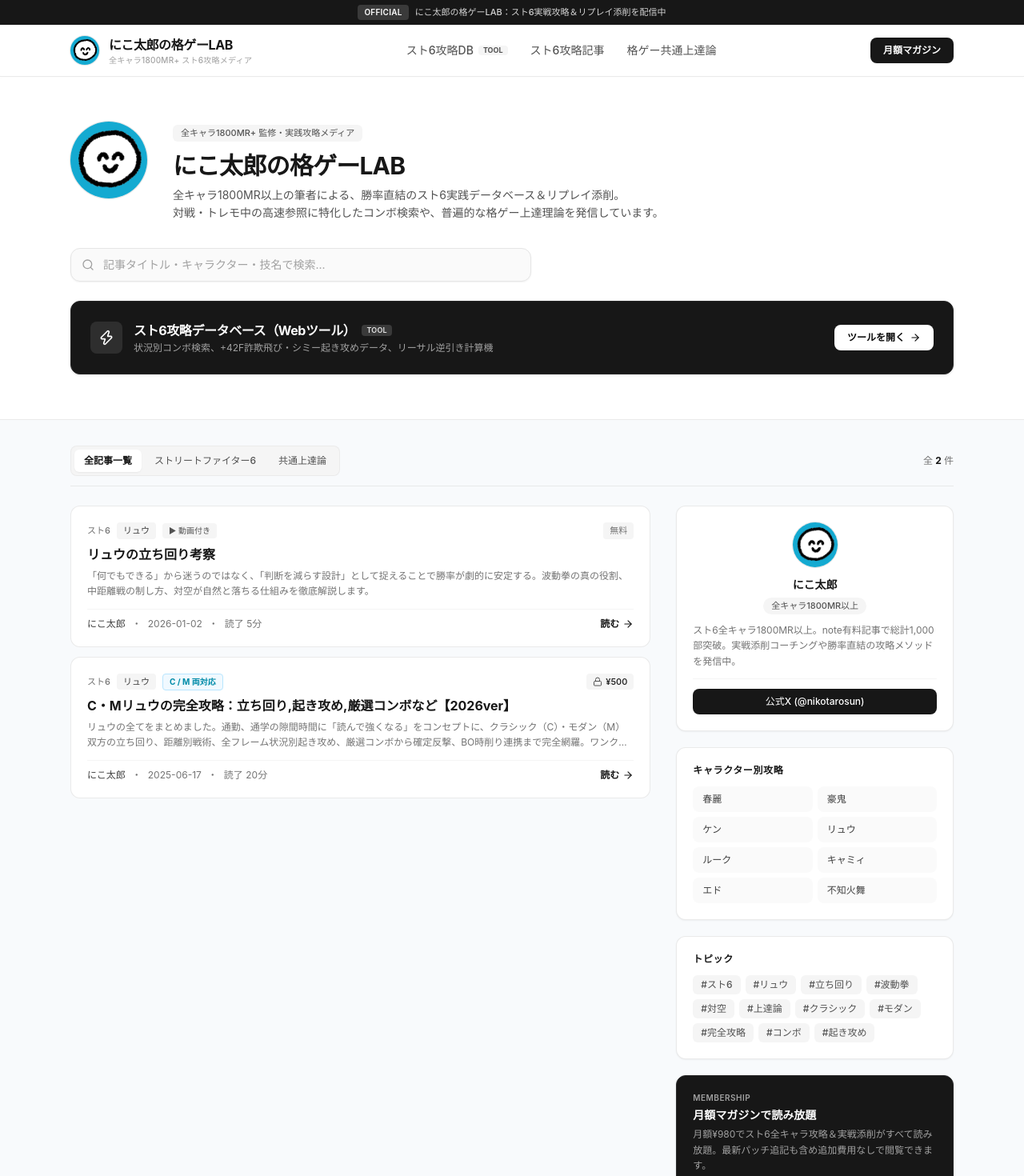
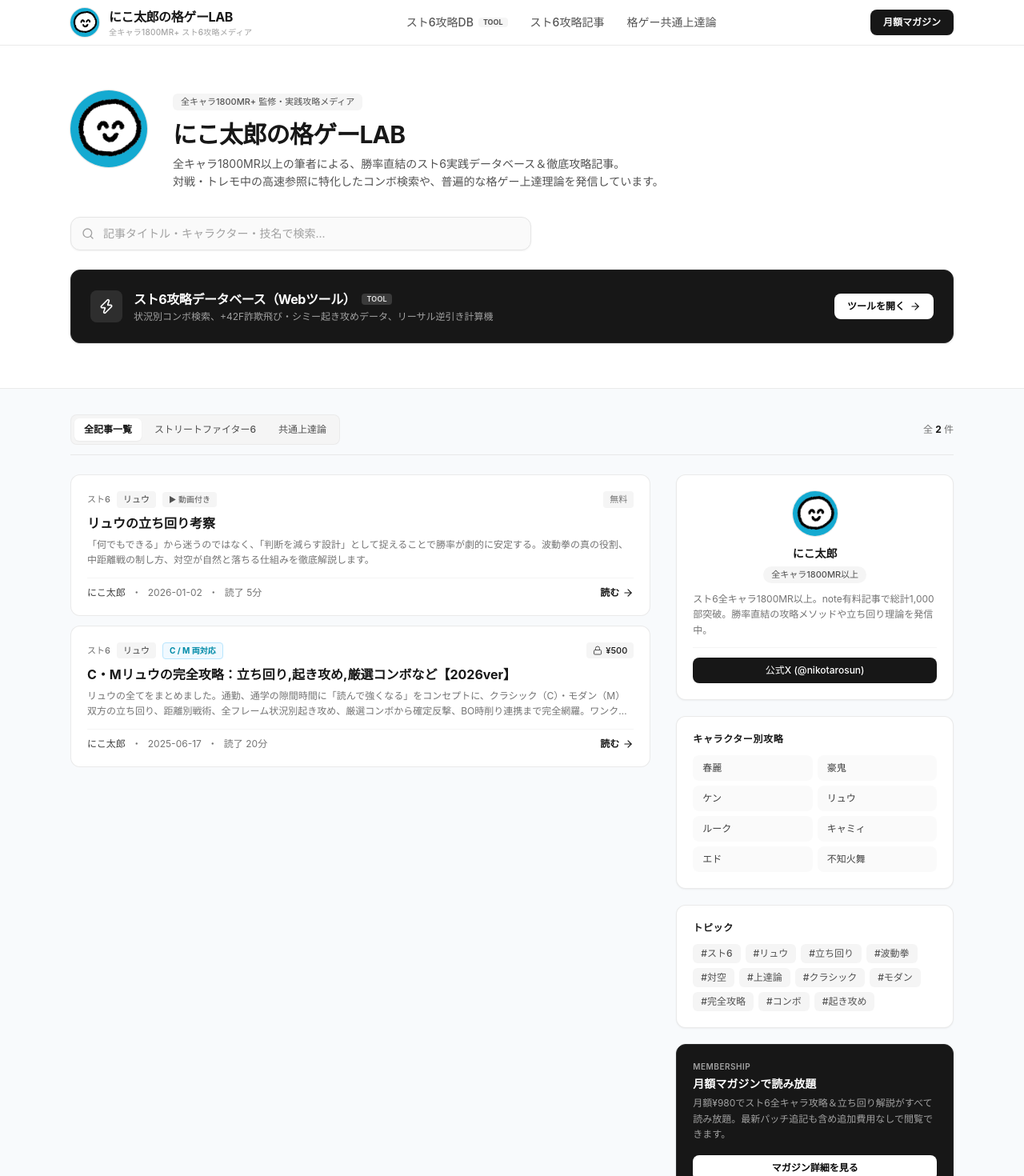
Before and after one commit to nikotarodesu/fgc-hub, a Next.js app: page / in a window 1280 px wide. Shown: the top 1470 px of the page at 80% size. Built offline with nearby package versions, Linux system fonts and the light colour scheme.

Commit message:
fix: remove announcement bar with inaccurate coaching text, make header non-sticky for maximized screen space, and clean up coaching mentions across site

```diff
--- a/src/app/articles/[slug]/page.tsx
+++ b/src/app/articles/[slug]/page.tsx
@@ -596,7 +596,7 @@
                 月額マガジンで読み放題
               </h3>
               <p className="text-xs text-neutral-400 leading-relaxed mb-4">
-                月額¥980でスト6全キャラ攻略＆実戦添削がすべて読み放題。最新パッチ追記も含め追加費用なしで閲覧できます。
+                月額¥980でスト6全キャラ攻略＆立ち回り解説がすべて読み放題。最新パッチ追記も含め追加費用なしで閲覧できます。
               </p>
               <Link
                 href="/membership"
--- a/src/app/membership/page.tsx
+++ b/src/app/membership/page.tsx
@@ -39,7 +39,7 @@
             スト6完全攻略マガジン（読み放題）
           </h1>
           <p className="text-xs sm:text-sm text-neutral-600 leading-relaxed font-normal">
-            全キャラ1800MR以上の筆者による実戦添削、最新アップデート時の新コンボ・立ち回り解説がすべて読み放題。<br className="hidden sm:inline" />
+            全キャラ1800MR以上の筆者による徹底攻略、最新アップデート時の新コンボ・立ち回り解説がすべて読み放題。<br className="hidden sm:inline" />
             単体購入よりも圧倒的にお得に最新の攻略情報へアクセスいただけます。
           </p>
         </div>
@@ -50,7 +50,7 @@
           <div className="p-6 rounded-xl bg-white border border-neutral-200/80 flex flex-col justify-between shadow-xs">
             <div>
               <h3 className="text-sm font-bold text-neutral-900 mb-1">単体記事の買い切り</h3>
-              <p className="text-xs text-neutral-500 mb-4">特定のキャラクターや添削記事だけ読みたい方に</p>
+              <p className="text-xs text-neutral-500 mb-4">特定のキャラクターの攻略記事だけ読みたい方に</p>
               <div className="text-2xl font-bold text-neutral-900 mb-4">
                 ¥500〜980 <span className="text-xs font-normal text-neutral-500">/ 1記事</span>
               </div>
@@ -83,7 +83,7 @@
             </div>
             <div>
               <h3 className="text-sm font-bold text-neutral-900 mb-1">月額プレミアムマガジン</h3>
-              <p className="text-xs text-neutral-500 mb-4">スト6全キャラ攻略・実戦添削・共通理論まで全記事アクセス</p>
+              <p className="text-xs text-neutral-500 mb-4">スト6全キャラ攻略・立ち回り徹底解説・共通理論まで全記事アクセス</p>
               <div className="text-3xl font-bold text-neutral-900 mb-4">
                 ¥980 <span className="text-xs font-normal text-neutral-500">/ 月（税込）</span>
               </div>
@@ -94,11 +94,11 @@
                 </li>
                 <li className="flex items-center gap-2">
                   <Check className="w-3.5 h-3.5 text-neutral-900" />
-                  <span>全キャラ1800MR以上の視点による実戦添削・対策</span>
+                  <span>全キャラ1800MR以上の視点による実戦立ち回り・キャラ対策</span>
                 </li>
                 <li className="flex items-center gap-2">
                   <Check className="w-3.5 h-3.5 text-neutral-900" />
-                  <span>動画付きリプレイ添削記事もすべて閲覧可能</span>
+                  <span>最新パッチ追記・アップデート検証記事もすべて閲覧可能</span>
                 </li>
                 <li className="flex items-center gap-2">
                   <Check className="w-3.5 h-3.5 text-neutral-900" />
--- a/src/app/page.tsx
+++ b/src/app/page.tsx
@@ -68,7 +68,7 @@
                 にこ太郎の格ゲーLAB
               </h1>
               <p className="text-sm text-neutral-600 leading-relaxed">
-                全キャラ1800MR以上の筆者による、勝率直結のスト6実践データベース＆リプレイ添削。<br className="hidden sm:inline" />
+                全キャラ1800MR以上の筆者による、勝率直結のスト6実践データベース＆徹底攻略記事。<br className="hidden sm:inline" />
                 対戦・トレモ中の高速参照に特化したコンボ検索や、普遍的な格ゲー上達理論を発信しています。
               </p>
             </div>
@@ -207,7 +207,7 @@
                     攻略記事を準備中です
                   </h3>
                   <p className="text-xs text-neutral-500 mt-1.5 max-w-md mx-auto leading-relaxed">
-                    全キャラ1800MR以上の筆者「にこ太郎」による実戦添削・解説記事を順次公開予定です。まずは上部の「スト6攻略データベース（Webツール）」をご利用ください。
+                    全キャラ1800MR以上の筆者「にこ太郎」による実戦立ち回り・解説記事を順次公開予定です。まずは上部の「スト6攻略データベース（Webツール）」をご利用ください。
                   </p>
                 </div>
                 <div className="pt-2">
@@ -384,7 +384,7 @@
                 月額マガジンで読み放題
               </h3>
               <p className="text-xs text-neutral-400 leading-relaxed mb-4">
-                月額¥980でスト6全キャラ攻略＆実戦添削がすべて読み放題。最新パッチ追記も含め追加費用なしで閲覧できます。
+                月額¥980でスト6全キャラ攻略＆立ち回り解説がすべて読み放題。最新パッチ追記も含め追加費用なしで閲覧できます。
               </p>
               <Link
                 href="/membership"
--- a/src/app/sf6/page.tsx
+++ b/src/app/sf6/page.tsx
@@ -130,10 +130,10 @@
         <section className="bg-white rounded-xl p-5 sm:p-6 border border-neutral-200/80 shadow-xs flex flex-col sm:flex-row items-start sm:items-center justify-between gap-4">
           <div>
             <h3 className="font-bold text-neutral-900 text-sm sm:text-base">
-              スト6実戦添削 &amp; 格ゲー共通上達論
+              スト6実践攻略 &amp; 格ゲー共通上達論
             </h3>
             <p className="text-xs text-neutral-500 mt-0.5">
-              動画付きリプレイ添削や、全キャラ共通の立ち回り・メンタル構築の解説記事を公開しています。
+              全キャラ1800MR以上の視点による立ち回り・状況判断・メンタル構築の解説記事を公開しています。
             </p>
           </div>
           <Link
--- a/src/components/Footer.tsx
+++ b/src/components/Footer.tsx
@@ -21,7 +21,7 @@
               <span className="font-bold text-neutral-900 text-sm tracking-tight">にこ太郎の格ゲーLAB</span>
             </div>
             <p className="text-neutral-500 leading-relaxed max-w-md text-xs">
-              ストリートファイター6全キャラ1800MR以上の筆者「にこ太郎」による攻略メディア。対戦リプレイ添削、フレームデータ、実戦セットプレイ、普遍的な共通上達論を発信しています。
+              ストリートファイター6全キャラ1800MR以上の筆者「にこ太郎」による攻略メディア。フレームデータ、実戦セットプレイ、普遍的な共通上達論を発信しています。
             </p>
             <div className="flex items-center gap-3 pt-1">
               <a
--- a/src/components/Header.tsx
+++ b/src/components/Header.tsx
@@ -5,17 +5,9 @@
 
 export default function Header() {
   return (
-    <header className="sticky top-0 z-50 bg-white/95 backdrop-blur-md border-b border-neutral-200/80 text-neutral-900 shadow-[0_1px_3px_rgba(0,0,0,0.02)]">
-      {/* 控えめでスマートなアナウンスバー */}
-      <div className="bg-neutral-900 text-neutral-300 text-[11px] py-1.5 px-4 text-center font-medium flex items-center justify-center gap-2">
-        <span className="bg-white/15 text-white px-2 py-0.5 rounded text-[10px] font-semibold tracking-wide">
-          OFFICIAL
-        </span>
-        <span>にこ太郎の格ゲーLAB：スト6実戦攻略＆リプレイ添削を配信中</span>
-      </div>
-
+    <header className="bg-white border-b border-neutral-200/80 text-neutral-900">
       <div className="max-w-6xl mx-auto px-4 sm:px-6">
-        <div className="flex items-center justify-between h-16">
+        <div className="flex items-center justify-between h-14">
           {/* ブランドロゴ */}
           <Link href="/" className="flex items-center gap-3 group">
             <div className="relative w-9 h-9 rounded-full overflow-hidden ring-1 ring-neutral-200 shadow-xs group-hover:scale-105 transition-transform bg-neutral-100">
--- a/src/components/PaywallCard.tsx
+++ b/src/components/PaywallCard.tsx
@@ -48,7 +48,7 @@
           この続きは有料エリアです
         </h3>
         <p className="text-xs text-neutral-600 max-w-md mx-auto mb-6 leading-relaxed font-normal">
-          実戦添削動画、勝率を直結させる「セットプレイ手順」「有利フレームの技選択」「お悩み相談Q&A」を解説しています。
+          勝率を直結させる「起き攻めフレーム表」「厳選コンボ」「詐欺飛び・確定反撃集」「BO時削り連携」を完全収録しています。
         </p>
 
         {/* 料金・購入ボタンカード */}
@@ -90,7 +90,7 @@
                 ¥980 <span className="text-xs font-normal text-neutral-400">/ 月</span>
               </div>
               <p className="text-[11px] text-neutral-300 mb-4 leading-relaxed">
-                スト6全キャラ攻略＆実戦添削がすべて読み放題。
+                スト6全キャラ攻略＆立ち回り解説がすべて読み放題。
               </p>
             </div>
             <button
--- a/src/data/articles.ts
+++ b/src/data/articles.ts
@@ -109,7 +109,7 @@
   name: 'にこ太郎',
   avatar: '/icon.png',
   mrRating: '全キャラ1800MR以上',
-  bio: 'スト6全キャラ1800MR以上。note有料記事で総計1,000部突破。実戦添削コーチングや勝率直結の攻略メソッドを発信中。',
+  bio: 'スト6全キャラ1800MR以上。note有料記事で総計1,000部突破。勝率直結の攻略メソッドや立ち回り理論を発信中。',
   xUrl: 'https://x.com/nikotarosun',
   xHandle: '@nikotarosun',
 };
--- a/src/data/articles/ryuClassicCompleteGuide.ts
+++ b/src/data/articles/ryuClassicCompleteGuide.ts
@@ -14,7 +14,7 @@
     name: 'にこ太郎',
     avatar: '/icon.png',
     mrRating: '全キャラ1800MR以上',
-    bio: 'スト6全キャラ1800MR以上。note有料記事で総計1,000部突破。実戦添削コーチングや勝率直結の攻略メソッドを発信中。',
+    bio: 'スト6全キャラ1800MR以上。note有料記事で総計1,000部突破。勝率直結の攻略メソッドや立ち回り理論を発信中。',
   },
   publishedAt: '2025-06-17',
   updatedAt: '2026-09-08',
--- a/src/data/articles/ryuModernCompleteGuide.ts
+++ b/src/data/articles/ryuModernCompleteGuide.ts
@@ -14,7 +14,7 @@
     name: 'にこ太郎',
     avatar: '/icon.png',
     mrRating: '全キャラ1800MR以上',
-    bio: 'スト6全キャラ1800MR以上。note有料記事で総計1,000部突破。実戦添削コーチングや勝率直結の攻略メソッドを発信中。',
+    bio: 'スト6全キャラ1800MR以上。note有料記事で総計1,000部突破。勝率直結の攻略メソッドや立ち回り理論を発信中。',
   },
   publishedAt: '2025-06-19',
   updatedAt: '2026-09-08',
--- a/src/data/sf6/characters.ts
+++ b/src/data/sf6/characters.ts
@@ -65,7 +65,7 @@
     name: '春麗',
     nameEn: 'Chun-Li',
     archetype: 'リーチ制圧・行雲流水構え・万能オールラウンダー',
-    description: '長い牽制技と気功拳、行雲流水による超多彩なコンボルートを持つ。当サイトにてリプレイ添削動画も公開中。',
+    description: '長い牽制技と気功拳、行雲流水による超多彩なコンボルートを持つ。当サイトにて実戦立ち回り解説も公開中。',
     strengths: ['追突拳・立ち強Pの圧倒的リーチ', '気功拳盾の前進', '画面端での空中百裂脚セットプレイ'],
     defaultHp: 10000,
     hasTool: false,
--- a/src/lib/seo.ts
+++ b/src/lib/seo.ts
@@ -12,7 +12,7 @@
 const SITE_NAME = 'にこ太郎の格ゲーLAB';
 const DEFAULT_TITLE = 'にこ太郎の格ゲーLAB | スト6徹底攻略 & 格ゲー共通上達論';
 const DEFAULT_DESCRIPTION =
-  '全キャラ1800MR以上の筆者「にこ太郎」による格闘ゲーム攻略メディア。スト6実戦コンボ・起き攻めデータ・リーサル計算機・動画付きリプレイ添削を提供。アップデート追従最速対応。';
+  '全キャラ1800MR以上の筆者「にこ太郎」による格闘ゲーム攻略メディア。スト6実戦コンボ・起き攻めデータ・リーサル計算機・立ち回り徹底解説を提供。アップデート追従最速対応。';
 const DEFAULT_IMAGE = '/icon.png';
 const BASE_URL = 'https://nikotaro.com';
 
```
